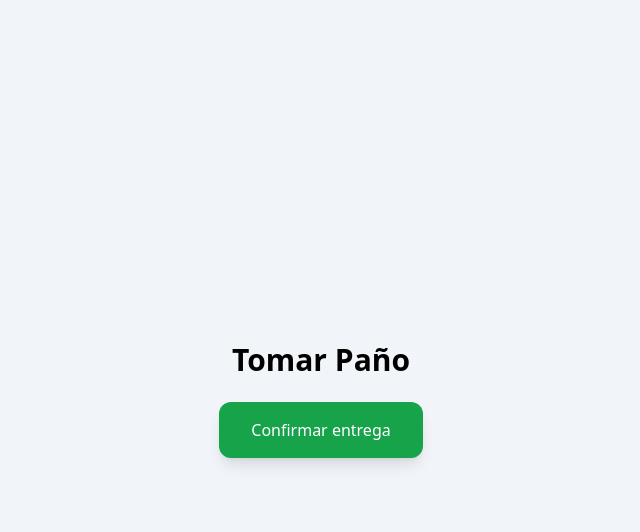
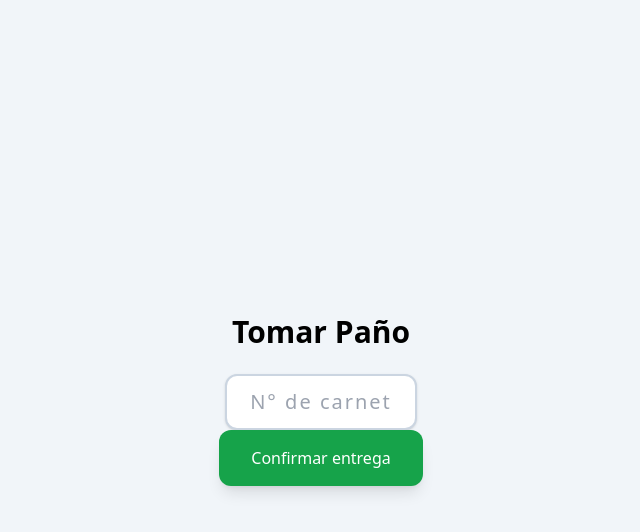
Before and after one commit to ignacioaguayluz/panos-app, a Flask app: page /tomar in a window 1280 px wide. Shown: the top 532 px of the page, without its empty margins (319-959 px from the left). Run offline with Flask 3, Linux system fonts and the light colour scheme; some libraries are stand-ins or nearby versions.

Commit message:
se coloco identificacion de carnet

```diff
--- a/app.py
+++ b/app.py
@@ -4,6 +4,7 @@ import gspread
 import os
 from datetime import datetime
 import json
+import re
 app = Flask(__name__)
 port = int(os.environ.get("PORT", 10000))
 
@@ -44,12 +45,16 @@ def accion():
     try:
         data = request.json
         tipo = data.get("tipo") # "entregar" o "recibir"
+        carnet = data.get("carnet", "").strip()
         timestamp = datetime.now().strftime("%Y-%m-%d %H:%M:%S")
 
+        if not re.fullmatch(r"\d{4}", carnet):
+            return jsonify({"error": "Carnet inválido. Debe tener exactamente 4 dígitos"}), 400
+
         if tipo == "tomar":
-            row = [timestamp, "Se dio un paño", "-"]
+            row = [timestamp, f"{carnet} Recibió un paño", "-"]
         elif tipo == "devolver":
-            row = [timestamp, "-", "Se devolvio un paño"]
+            row = [timestamp, "-", f"{carnet} Devolvió un paño"]
         else:
             return jsonify({"error": "Tipo inválido"}), 400
 
--- a/templates/tomar.html
+++ b/templates/tomar.html
@@ -10,6 +10,14 @@
 <body class="bg-slate-100 flex flex-col items-center justify-center min-h-screen">
 
   <h1 class="text-3xl font-bold mb-6">Tomar Paño</h1>
+  <input
+    id="carnet"
+    type="text"
+    inputmode="numeric"
+    maxlength="4"
+    placeholder="N° de carnet"
+    class="w-48 text-center text-xl tracking-widest border-2 border-slate-300 rounded-xl px-4 py-3 bg-white shadow focus:outline-none focus:border-green-500 transition"
+  />
 
 <button onclick="enviar()"
        class="bg-green-600 text-white px-8 py-4 rounded-xl shadow-lg hover:scale-105 transition">
```
Also changed, not shown: templates/devolver.html (+10 -0 lines).
